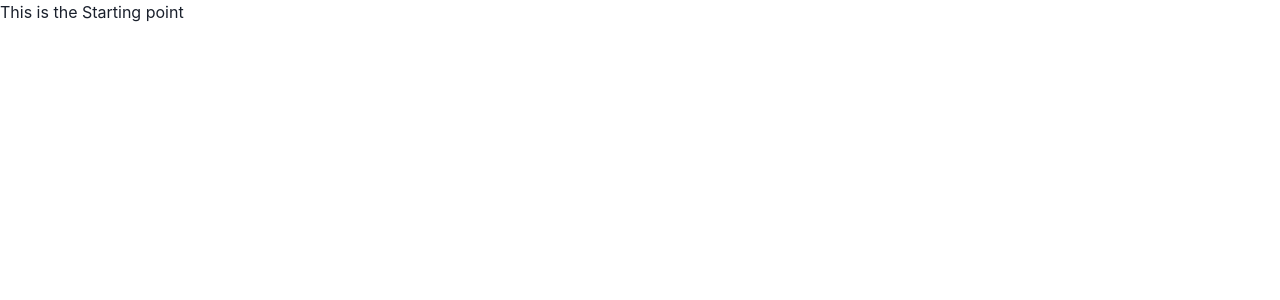
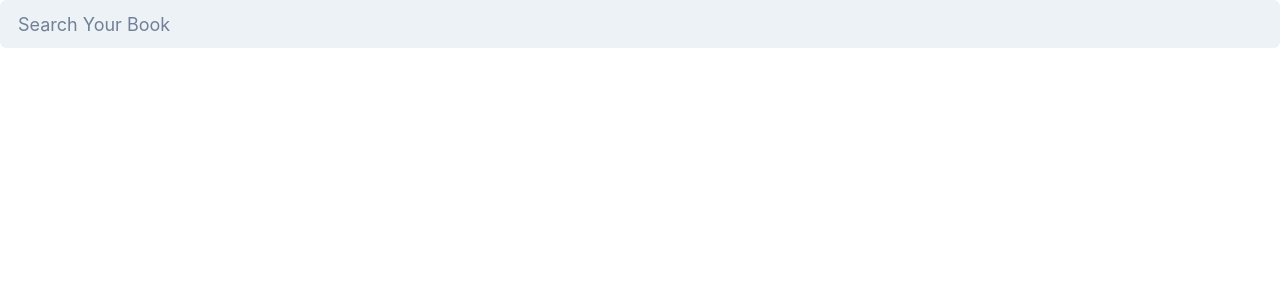
Before and after one commit to Ajand/popcorn-assignment, a Next.js app: page / in a window 1280 px wide. Shown: the top 300 px of the page. Built offline with nearby package versions, Linux system fonts and the light colour scheme.

Commit message:
a basic search input added

```diff
--- /dev/null
+++ b/components/BookInput.tsx
@@ -0,0 +1,19 @@
+import { FC, Dispatch, SetStateAction } from "react";
+import { Input } from "@chakra-ui/react";
+
+const BookInput: FC<{
+  value: string;
+  setValue: Dispatch<SetStateAction<string>>;
+}> = ({ value, setValue }) => {
+  return (
+    <Input
+      placeholder="Search Your Book"
+      size="lg"
+      variant="filled"
+      value={value}
+      onChange={(e) => setValue(e.target.value)}
+    />
+  );
+};
+
+export default BookInput;
--- a/pages/index.tsx
+++ b/pages/index.tsx
@@ -1,8 +1,13 @@
 import type { NextPage } from "next";
+import { useState } from "react";
 import Head from "next/head";
 import { Box } from "@chakra-ui/react";
 
+import BookInput from "../components/BookInput";
+
 const Home: NextPage = () => {
+  const [searchString, setSearchStr] = useState("");
+
   return (
     <div>
       <Head>
@@ -13,7 +18,9 @@ const Home: NextPage = () => {
         />
         <link rel="icon" href="https://popcorndao.finance/favicon.ico" />
       </Head>
-      <Box>This is the Starting point</Box>
+      <Box>
+        <BookInput value={searchString} setValue={setSearchStr} />
+      </Box>
     </div>
   );
 };
```
